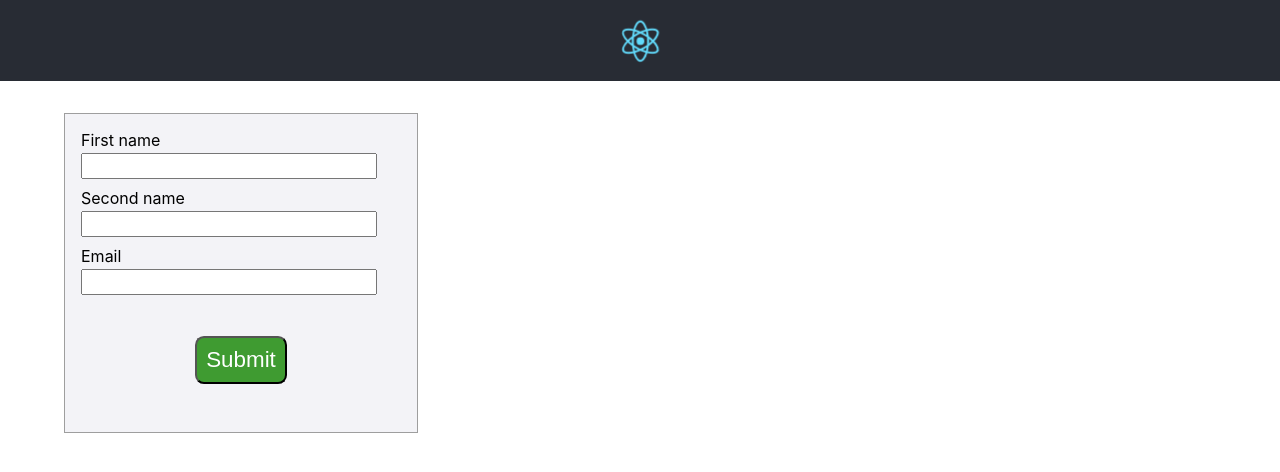
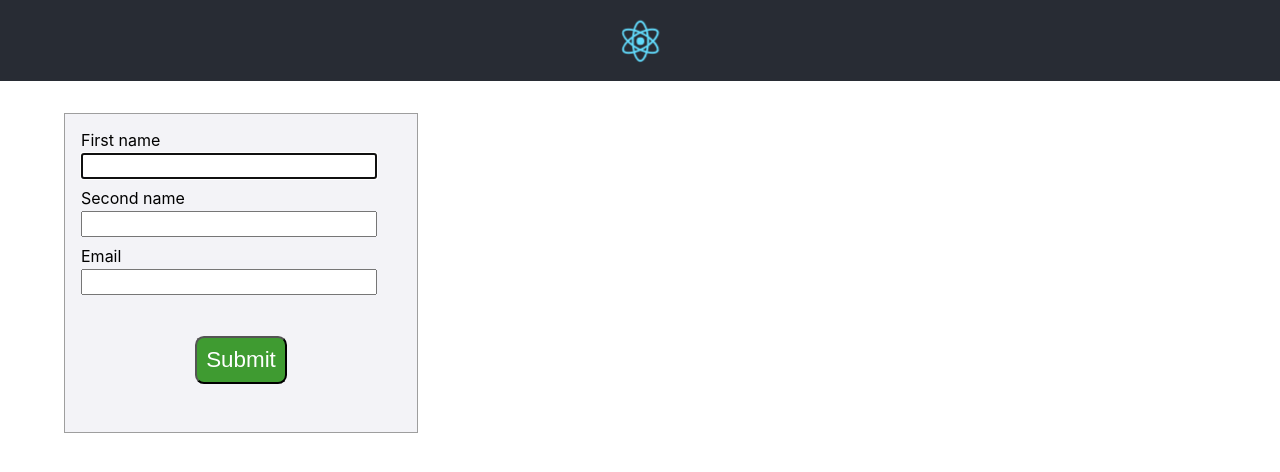
Before and after one commit to mark-williams/hook-line-and-sinker, a React (Create React App) app: page /complex-form in a window 1280 px wide. Shown: the top 472 px of the page. Built offline with nearby package versions, Linux system fonts and the light colour scheme.

Commit message:
feat: set focus to first element - (useRef and useEffect)

```diff
--- a/src/complex-form/complex-form.js
+++ b/src/complex-form/complex-form.js
@@ -1,4 +1,4 @@
-import React, { useState } from 'react';
+import React, { useState, useRef, useEffect } from 'react';
 import { FormWrapper, FormItem, FormButtons, ValidationError } from './style';
 
 const validateForm = values => {
@@ -68,6 +68,14 @@ const ComplexForm = () => {
     onSubmit
   );
 
+  const firstNameRef = useRef(null);
+
+  useEffect(() => {
+    if (firstNameRef) {
+      firstNameRef.current.focus();
+    }
+  }, [firstNameRef]);
+
   return (
     <FormWrapper>
       <form onSubmit={handleSubmit}>
@@ -80,6 +88,7 @@ const ComplexForm = () => {
             value={values.firstName}
             onChange={onChange}
             onBlur={onBlur}
+            ref={firstNameRef}
           />
           {errors.firstName && (
             <ValidationError>{errors.firstName}</ValidationError>
```
